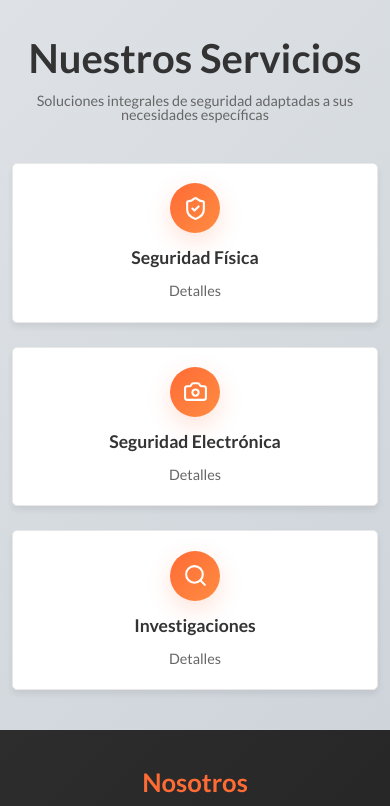
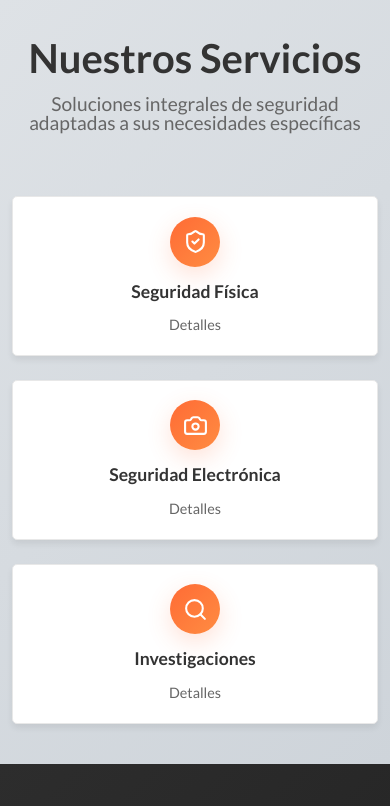
Before and after one commit to clau-devSpace/nycs-seguridad, a React (Vite) app: page / in a window 390 px wide. Shown: the part 846-1652 px from the top of the page. Built offline with nearby package versions, Linux system fonts and the light colour scheme.

Commit message:
clases h2

```diff
--- a/src/pages/Home.css
+++ b/src/pages/Home.css
@@ -598,11 +598,11 @@
         font-size: 1rem;
     }
 
-    .section-title-h2 {
+    .section-tittle-h2, .nuestros-servicios {
         font-size: 2rem;
     }
 
-    .section-title p {
+    .section-tittle p {
         font-size: 1rem;
     }
 
@@ -728,11 +728,11 @@
         padding: 3rem 0;
     }
 
-    .section-title {
+    .section-tittle {
         margin-bottom: 2.5rem;
     }
 
-    .section-title-h2 {
+    .section-tittle-h2, .nuestros-servicios {
         font-size: 1.8rem;
     }
 
@@ -860,11 +860,11 @@
         padding: 2.5rem 0;
     }
 
-    .section-title-h2 {
-        font-size: 1.6rem;
+    .section-title-h2, .nuestros-servicios {
+        font-size: 1.8rem;
     }
 
-    .section-title p {
+    .section-tittle p {
         font-size: 0.9rem;
     }
 
@@ -895,7 +895,7 @@
     }
 
     .about-text h2 {
-        font-size: 1.6rem;
+        font-size: 1.8rem;
     }
 
     .about-text p {
--- a/src/pages/Home.jsx
+++ b/src/pages/Home.jsx
@@ -104,7 +104,7 @@
       <section className="services" id="servicios">
         <div className="container">
           <div className="section-title">
-            <h2>Nuestros Servicios</h2>
+            <h2 className='nuestros-servicios'>Nuestros Servicios</h2>
             <p>Soluciones integrales de seguridad adaptadas a sus necesidades específicas</p>
           </div>
           <div className="services-grid">
```
